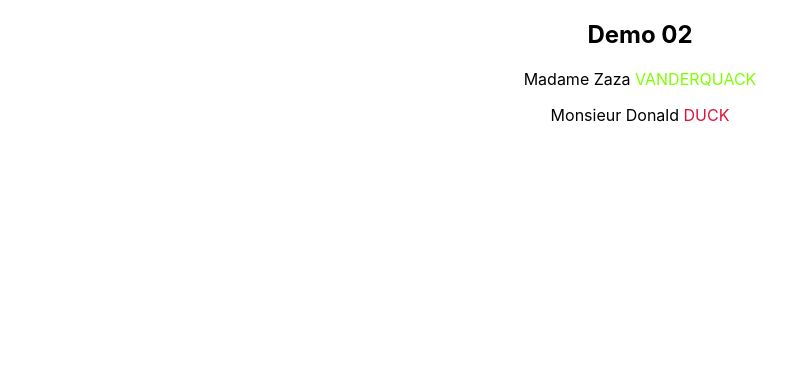
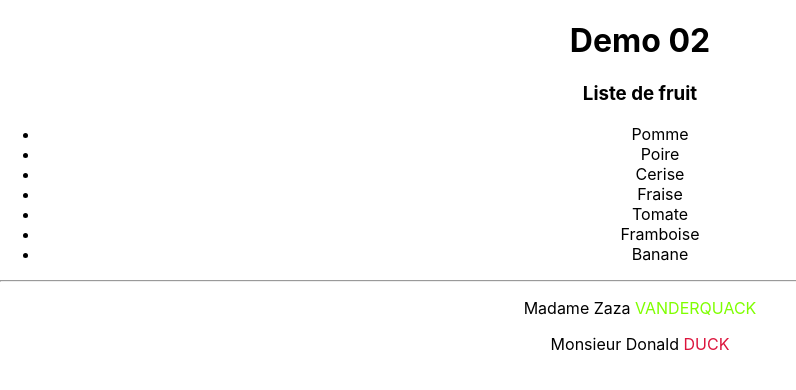
Before and after one commit to FormCours/I3_Web10_React_Demo02, a React (Create React App) app: page / in a window 1280 px wide. Shown: the top 390 px of the page, without its empty margins (0-796 px from the left). Built offline with nearby package versions, Linux system fonts and the light colour scheme.

Commit message:
Liste simple

```diff
--- a/src/App.js
+++ b/src/App.js
@@ -1,10 +1,15 @@
 import './App.css';
+import FruitList from './components/fruit-list/fruit-list';
 import Person from './components/person/person';
 
 function App() {
   return (
     <div className="App">
-      <h2>Demo 02</h2>
+      <h1>Demo 02</h1>
+
+      <FruitList />
+
+      <hr/>
 
       <Person firstname='Zaza' lastname='Vanderquack' gender='F' />
       <Person firstname='Donald' lastname='Duck' gender='M' />
--- /dev/null
+++ b/src/components/fruit-list/fruit-list.jsx
@@ -0,0 +1,40 @@
+const FruitList = () => {
+
+    // ↓ Donnée (Format Object JS)
+    //   Exemple : Resultat API, Formulaire, Donnée JSON, ...
+    const fruits = [
+        "Pomme",
+        "Poire",
+        "Cerise",
+        "Fraise",
+        "Tomate",
+        "Framboise",
+        "Banane"
+    ];
+    console.log(fruits);
+
+    // ↓ Conversion des données vers des composant React
+    //   Utilisation de la fonction "map" de Javascript
+    const fruitsJSX = fruits.map(fruit => <li>{fruit}</li>);
+    console.log(fruitsJSX);
+
+    // ↓ Equivalement à la fonction "map", avec la boucle "forEarch"
+    /*
+    const fruitsJSX2 = [];
+    fruits.forEach(fruit => {
+        const elementJSX = <li>{fruit}</li>;
+        fruitsJSX2.push(elementJSX);
+    })
+    */
+
+
+    // ↓ Affichage de la liste de fruit dans le JSX
+    return (<>
+        <h3>Liste de fruit</h3>
+        <ul>
+            {fruitsJSX}
+        </ul>
+    </>);
+};
+
+export default FruitList;
--- a/src/components/person/person.jsx
+++ b/src/components/person/person.jsx
@@ -20,7 +20,7 @@ const Person = ({firstname, lastname, gender}) => {
 
     return (
         <p>
-            {title} {firstname} <span className={`${style.lastname} ${color}`}>{lastname}</span>
+            {title} {firstname} <span className={style.lastname + ' ' + color}>{lastname}</span>
         </p>
     );
 };
```
